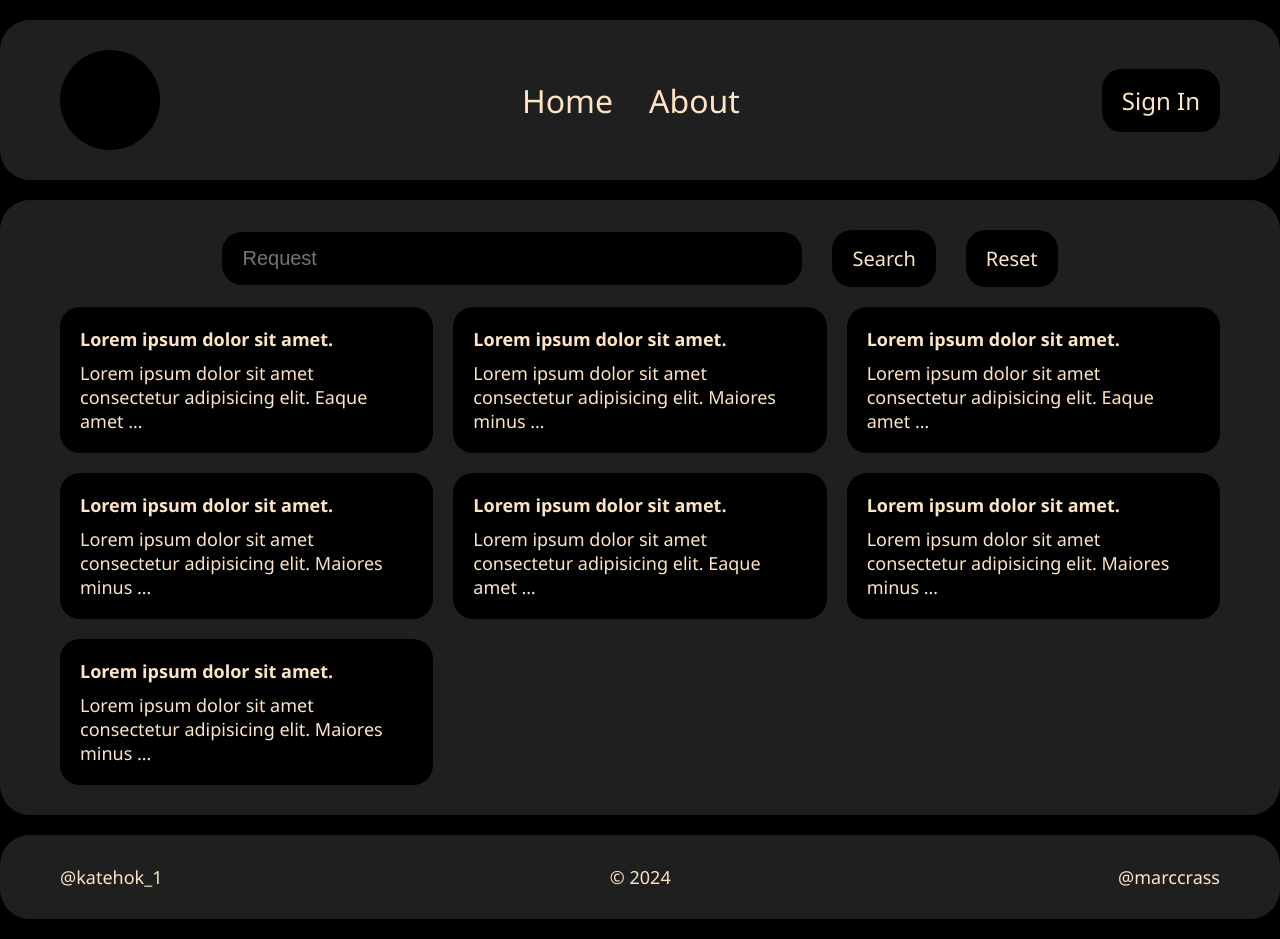
After one commit to Krollbotid/Kroll-Katehok-backend, a Django app: page /catalog/ in a window 1280 px wide. The commit adds this page. Run offline with Django 5.2, Linux system fonts and the light colour scheme.

Commit message:
Added: base, catalog, product-trash templates; css/main.css static;

```diff
--- a/project/goods_catalog/catalog/templates/main.css
+++ b/project/goods_catalog/catalog/static/css/main.css
@@ -112,6 +112,11 @@
 .search-form-item {
     margin-right: 30px;
     font-size: 20px;
+    background-color: black;
+    color: bisque;
+    padding: 15px 20px;
+    border: none;
+    border-radius: 20px;
 }
 
 .search-form-item:last-child {
@@ -119,49 +124,44 @@
 }
 
 .request {
-    background-color: black;
-    color: bisque;
-    padding: 15px 20px;
-    border: none;
-    border-radius: 20px;
     width: 50%;
 }
 
-.products {
+.cards {
     display: grid;
     grid-template-columns: repeat(3, 1fr);
     grid-gap: 20px;
 }
 
-.product {
+.card {
     background-color: black;
     border-radius: 20px;
     padding: 20px;
 }
 
-.product:hover {
+.card:hover {
     background-color: bisque;
 }
 
-.product:hover .product-title,
-.product:hover .product-description {
+.card:hover .card-item {
     color: black;
 }
 
-.product:active {
+.card:active {
     background-color: black;
 }
 
-.product:active .product-title,
-.product:active .product-description {
+.card:active .card-item {
     color: bisque;
 }
 
-.product-title {
+.card-item {
     margin-bottom: 10px;
 }
 
-.product-description {}
+.card-item:last-child {
+    margin: 0;
+}
 
 /* FOOTER */
 
--- /dev/null
+++ b/project/goods_catalog/catalog/templates/catalog/base.html
@@ -0,0 +1,38 @@
+{% load static %}
+
+<!DOCTYPE html>
+<html lang="en">
+<head>
+    <meta charset="UTF-8">
+    <meta name="viewport" content="width=device-width, initial-scale=1.0">
+    <link rel="stylesheet" href="{% static 'css/main.css' %}">
+    <title>{{ page_title }}</title>
+</head>
+<body class="body">
+
+    <header class="header base-container">
+        <a href="" class="header-item logo"></a>
+
+        <nav class="header-item nav">
+            <a href="" class="nav-item link txt">Home</a>
+            <a href="" class="nav-item link txt">About</a>
+        </nav>
+
+        <a href="" class="header-item btn txt">Sign In</a>
+    </header>
+
+    <main class="main base-container">
+        {% block main_content %}
+        {% endblock %}
+    </main>
+
+    <footer class="footer base-container">
+        <ul class="footer-list">
+            <li class="footer-list-item"><a class="link txt" href="https://t.me/katehok_1" target="_blank">@katehok_1</a></li>
+            <li class="footer-list-item txt">&copy;&nbsp;2024</li>
+            <li class="footer-list-item"><a class="link txt" href="https://t.me/marccrass" target="_blank">@marccrass</a></li>
+        </ul>
+    </footer>
+
+</body>
+</html>
--- /dev/null
+++ b/project/goods_catalog/catalog/templates/catalog/catalog.html
@@ -0,0 +1,18 @@
+{% extends "catalog/base.html" %}
+
+{% block main_content %}
+<form action="" class="search-form">
+    <input type="text" name="request" id="request" class="search-form-item request" placeholder="Request" required>
+    <button type="submit" class="search-form-item btn txt">Search</button>
+    <button type="reset" class="search-form-item btn txt">Reset</button>
+</form>
+
+<container class="cards">
+    {% for card in cards %}
+    <a href="/product/{{ card.id }}" class="card">
+        <h4 class="card-item txt">{{ card.short_name }}</h4>
+        <p class="card-item txt">{{ card.description|truncatewords:10 }}</p>
+    </a>
+    {% endfor %}
+</container>
+{% endblock %}
--- a/project/goods_catalog/catalog/urls.py
+++ b/project/goods_catalog/catalog/urls.py
@@ -3,5 +3,6 @@ from catalog import views
 
 urlpatterns = [
     path('', views.index, name = 'index'),
-    path('home/', views.home, name = 'home'),
+    path('catalog/', views.catalog, name = 'catalog'),
+    path('product/<int:id>', views.product, name = 'product'),
 ]
--- a/project/goods_catalog/catalog/views.py
+++ b/project/goods_catalog/catalog/views.py
@@ -1,13 +1,70 @@
 from django.shortcuts import render
 from django.http import HttpResponse
 
-# Create your views here.
+# TMP
+cards = [
+    {
+        'id': 1,
+        'short_name': 'Lorem ipsum dolor sit amet.',
+        'description': 'Lorem ipsum dolor sit amet consectetur adipisicing elit. Eaque amet magni quos expedita nemo sequi voluptas facere nihil ullam tempora voluptatem, corrupti exercitationem qui molestias doloremque ipsam minus dolor quis.'
+    },
+    {
+        'id': 2,
+        'short_name': 'Lorem ipsum dolor sit amet.',
+        'description': 'Lorem ipsum dolor sit amet consectetur adipisicing elit. Maiores minus et ad iusto eveniet ducimus vitae doloribus, accusantium, illum quae ratione eligendi in mollitia voluptates dolorem rerum explicabo eius assumenda. At optio nulla magni dolorum sint unde, provident sit sequi quo beatae reiciendis, aperiam eos molestias totam doloribus facere ipsa!'
+    },
+    {
+        'id': 3,
+        'short_name': 'Lorem ipsum dolor sit amet.',
+        'description': 'Lorem ipsum dolor sit amet consectetur adipisicing elit. Eaque amet magni quos expedita nemo sequi voluptas facere nihil ullam tempora voluptatem, corrupti exercitationem qui molestias doloremque ipsam minus dolor quis.'
+    },
+    {
+        'id': 7,
+        'short_name': 'Lorem ipsum dolor sit amet.',
+        'description': 'Lorem ipsum dolor sit amet consectetur adipisicing elit. Maiores minus et ad iusto eveniet ducimus vitae doloribus, accusantium, illum quae ratione eligendi in mollitia voluptates dolorem rerum explicabo eius assumenda. At optio nulla magni dolorum sint unde, provident sit sequi quo beatae reiciendis, aperiam eos molestias totam doloribus facere ipsa!'
+    },
+    {
+        'id': 99,
+        'short_name': 'Lorem ipsum dolor sit amet.',
+        'description': 'Lorem ipsum dolor sit amet consectetur adipisicing elit. Eaque amet magni quos expedita nemo sequi voluptas facere nihil ullam tempora voluptatem, corrupti exercitationem qui molestias doloremque ipsam minus dolor quis.'
+    },
+    {
+        'id': 256,
+        'short_name': 'Lorem ipsum dolor sit amet.',
+        'description': 'Lorem ipsum dolor sit amet consectetur adipisicing elit. Maiores minus et ad iusto eveniet ducimus vitae doloribus, accusantium, illum quae ratione eligendi in mollitia voluptates dolorem rerum explicabo eius assumenda. At optio nulla magni dolorum sint unde, provident sit sequi quo beatae reiciendis, aperiam eos molestias totam doloribus facere ipsa!'
+    },
+    {
+        'id': 763,
+        'short_name': 'Lorem ipsum dolor sit amet.',
+        'description': 'Lorem ipsum dolor sit amet consectetur adipisicing elit. Maiores minus et ad iusto eveniet ducimus vitae doloribus, accusantium, illum quae ratione eligendi in mollitia voluptates dolorem rerum explicabo eius assumenda. At optio nulla magni dolorum sint unde, provident sit sequi quo beatae reiciendis, aperiam eos molestias totam doloribus facere ipsa!'
+    },
+]
+
+# TMP
+item = {
+    'id': 324,
+    'seller': 'Ilya',
+    'producer': 'Basynya',
+    'full_name': 'Lorem ipsum dolor sit amet. Lorem ipsum dolor sit amet.',
+    'short_name': 'Lorem ipsum dolor sit amet.',
+    'description': 'Lorem ipsum dolor sit amet consectetur adipisicing elit. Eaque amet magni quos expedita nemo sequi voluptas facere nihil ullam tempora voluptatem, corrupti exercitationem qui molestias doloremque ipsam minus dolor quis.',
+    'created_at': '2024-10-26',
+    'quantity': 3,
+    'price': 299.99,
+}
 
 def index(request):
     # return HttpResponse("<h1>Index</h1>")
     return render(request, 'index.html')
 
-def home(request):
-    return render(request, 'base.html', context={
-        'title': 'Home',
+def catalog(request):
+    return render(request, 'catalog/catalog.html', context={
+        'page_title': 'Catalog',
+        'cards': cards, # брать из БД
     })
+
+def product(request, id):
+    return render(request, 'catalog/product.html', context={
+        'page_title': 'Product',
+        'product': item, # брать из БД, найдя по id и склеив с именами производителя и продавца (по fk)
+    })
--- a/project/goods_catalog/goods_catalog/settings.py
+++ b/project/goods_catalog/goods_catalog/settings.py
@@ -9,7 +9,7 @@ https://docs.djangoproject.com/en/5.1/topics/settings/
 For the full list of settings and their values, see
 https://docs.djangoproject.com/en/5.1/ref/settings/
 """
-
+# import os
 from pathlib import Path
 
 # Build paths inside the project like this: BASE_DIR / 'subdir'.
@@ -118,6 +118,8 @@ USE_TZ = True
 # https://docs.djangoproject.com/en/5.1/howto/static-files/
 
 STATIC_URL = 'static/'
+# STATIC_ROOT = os.path.join(BASE_DIR, 'static')
+# STATICFILES_DIRS = []
 
 # Default primary key field type
 # https://docs.djangoproject.com/en/5.1/ref/settings/#default-auto-field
```
Also changed, not shown: project/goods_catalog/catalog/templates/catalog/product.html (added, +14 -0 lines), project/goods_catalog/catalog/templates/file-demo/base.html (renamed from project/goods_catalog/catalog/templates/base.html, +17 -29 lines), project/goods_catalog/catalog/templates/file-demo/main.css (added, +176 -0 lines).
